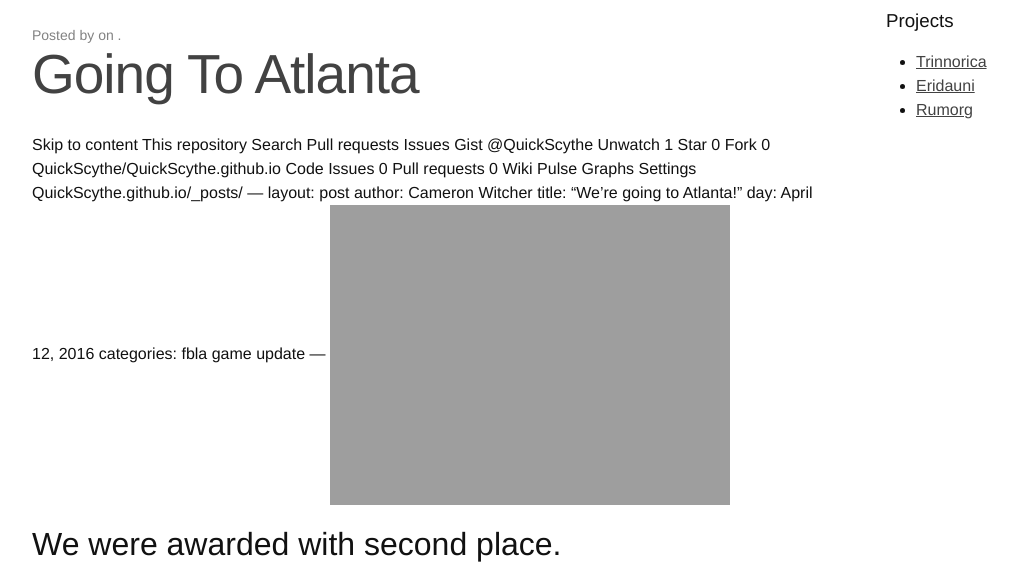
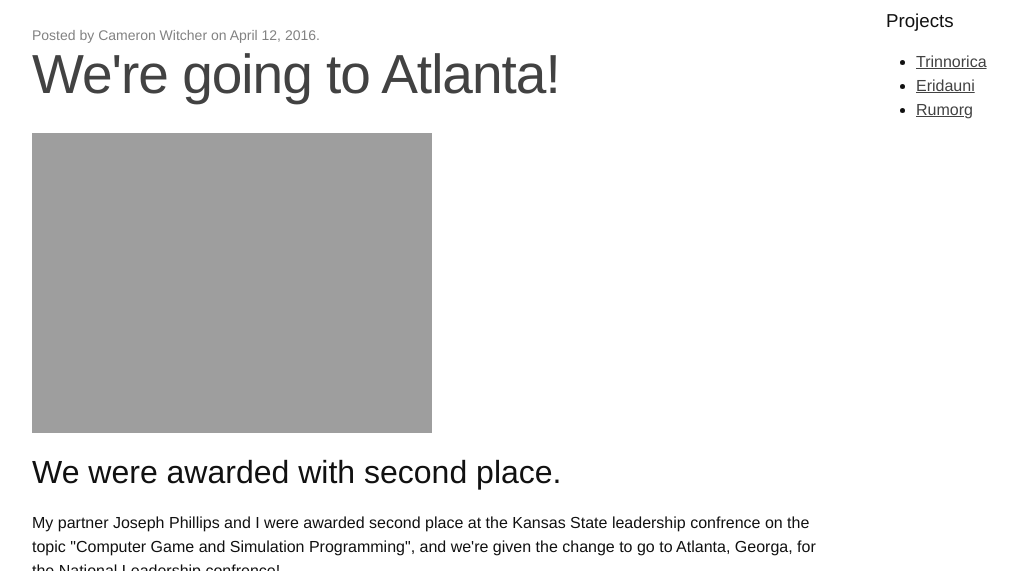
Before and after one commit to QuickScythe/QuickScythe.github.io, a Jekyll site: the page built from index.html, in a window 1280 px wide and 900 px high, cut to the strip 329-900 px from the top of the window. Shown: the whole strip, without its empty margins (46-1064 px from the left). Built offline with Jekyll 4.4.1, drawn with Linux system fonts in a browser that asks for light colours.

Commit message:
Update 2016-04-12-going-to-atlanta.markdown

```diff
--- a/_posts/2016-04-12-going-to-atlanta.markdown
+++ b/_posts/2016-04-12-going-to-atlanta.markdown
@@ -1,15 +1,3 @@
-Skip to content
-This repository
-Search
-Pull requests
-Issues
-Gist
- @QuickScythe
- Unwatch 1
-  Star 0
- Fork 0 QuickScythe/QuickScythe.github.io
- Code  Issues 0  Pull requests 0  Wiki  Pulse  Graphs  Settings
-QuickScythe.github.io/_posts/
 ---
 layout: post
 author: Cameron Witcher
```
